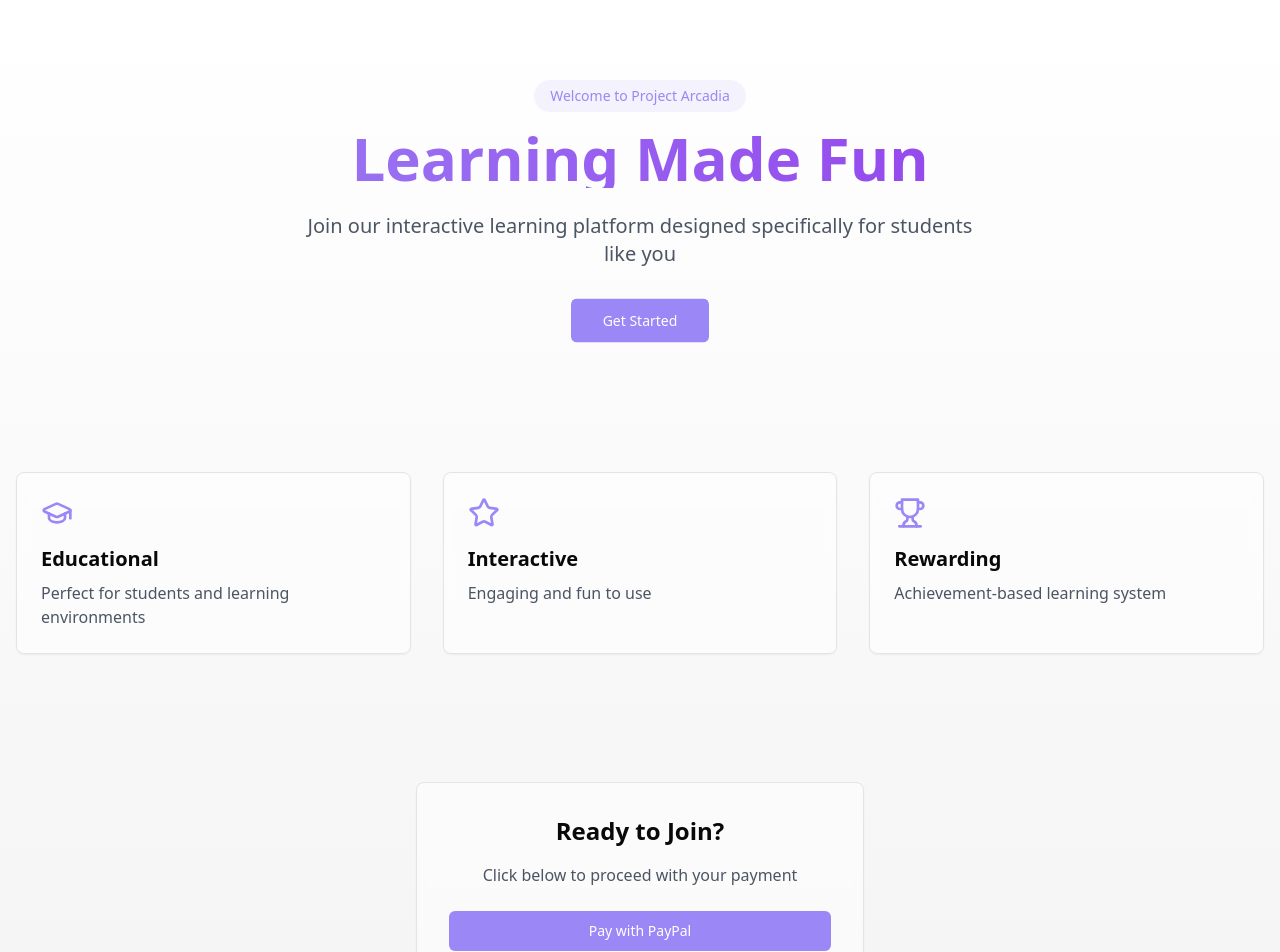
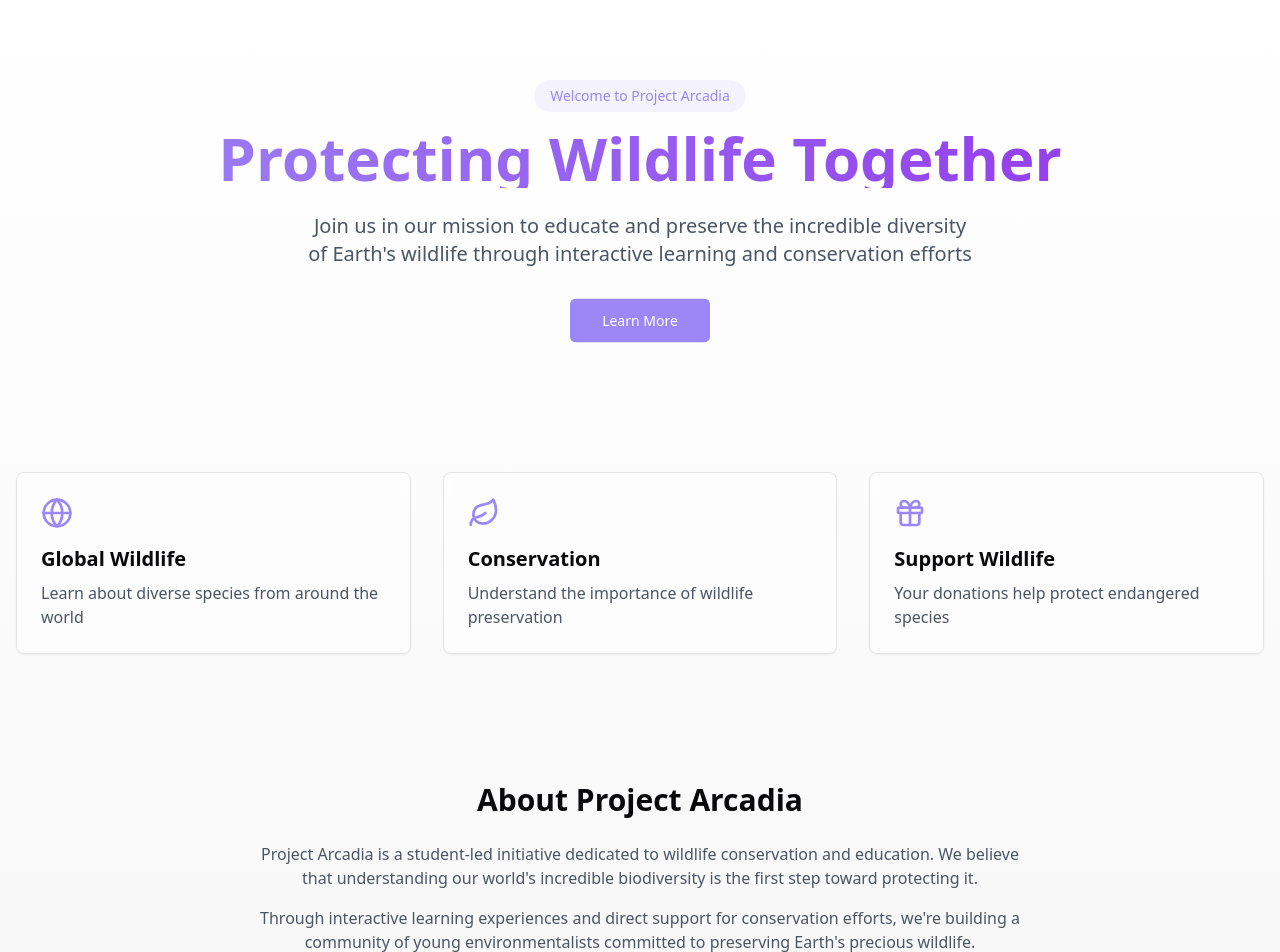
Before and after one commit to Project-Arcadia-WWF/Project-Arcadia, a React (Vite) app: page / in a window 1280 px wide. Shown: the top 952 px of the page. Built offline with nearby package versions, Linux system fonts and the light colour scheme.

Commit message:
Update website content and add donation button
This commit updates the website content to include information about wildlife and Project Arcadia.  A PayPal donation button is also added.

```diff
--- a/src/pages/Index.tsx
+++ b/src/pages/Index.tsx
@@ -2,7 +2,7 @@
 import { useState } from "react";
 import { Button } from "@/components/ui/button";
 import { Card } from "@/components/ui/card";
-import { GraduationCap, Star, Trophy } from "lucide-react";
+import { Leaf, Globe, Gift } from "lucide-react";
 import { useToast } from "@/hooks/use-toast";
 
 const Index = () => {
@@ -19,19 +19,19 @@ const Index = () => {
 
   const features = [
     {
-      icon: <GraduationCap className="w-8 h-8 text-primary" />,
-      title: "Educational",
-      description: "Perfect for students and learning environments",
+      icon: <Globe className="w-8 h-8 text-primary" />,
+      title: "Global Wildlife",
+      description: "Learn about diverse species from around the world",
     },
     {
-      icon: <Star className="w-8 h-8 text-primary" />,
-      title: "Interactive",
-      description: "Engaging and fun to use",
+      icon: <Leaf className="w-8 h-8 text-primary" />,
+      title: "Conservation",
+      description: "Understand the importance of wildlife preservation",
     },
     {
-      icon: <Trophy className="w-8 h-8 text-primary" />,
-      title: "Rewarding",
-      description: "Achievement-based learning system",
+      icon: <Gift className="w-8 h-8 text-primary" />,
+      title: "Support Wildlife",
+      description: "Your donations help protect endangered species",
     },
   ];
 
@@ -44,10 +44,10 @@ const Index = () => {
             Welcome to Project Arcadia
           </span>
           <h1 className="text-4xl md:text-6xl font-bold mb-6 bg-clip-text text-transparent bg-gradient-to-r from-primary to-purple-600">
-            Learning Made Fun
+            Protecting Wildlife Together
           </h1>
           <p className="text-gray-600 text-lg md:text-xl max-w-2xl mx-auto mb-8">
-            Join our interactive learning platform designed specifically for students like you
+            Join us in our mission to educate and preserve the incredible diversity of Earth's wildlife through interactive learning and conservation efforts
           </p>
           <Button
             size="lg"
@@ -55,11 +55,11 @@ const Index = () => {
             onClick={() => {
               toast({
                 title: "Welcome!",
-                description: "Thank you for your interest in Project Arcadia!",
+                description: "Thank you for your interest in wildlife conservation!",
               });
             }}
           >
-            Get Started
+            Learn More
           </Button>
         </div>
       </section>
@@ -81,13 +81,26 @@ const Index = () => {
         </div>
       </section>
 
-      {/* PayPal Section */}
+      {/* About Section */}
+      <section className="container mx-auto px-4 py-16">
+        <div className="max-w-3xl mx-auto text-center mb-16">
+          <h2 className="text-3xl font-bold mb-6">About Project Arcadia</h2>
+          <p className="text-gray-600 mb-4">
+            Project Arcadia is a student-led initiative dedicated to wildlife conservation and education. We believe that understanding our world's incredible biodiversity is the first step toward protecting it.
+          </p>
+          <p className="text-gray-600">
+            Through interactive learning experiences and direct support for conservation efforts, we're building a community of young environmentalists committed to preserving Earth's precious wildlife.
+          </p>
+        </div>
+      </section>
+
+      {/* Donation Section */}
       <section className="container mx-auto px-4 py-16">
         <div className="max-w-md mx-auto text-center">
           <Card className="p-8 backdrop-blur-sm bg-white/50">
-            <h2 className="text-2xl font-bold mb-4">Ready to Join?</h2>
+            <h2 className="text-2xl font-bold mb-4">Support Our Mission</h2>
             <p className="text-gray-600 mb-6">
-              Click below to proceed with your payment
+              Your donation helps us protect wildlife and their habitats
             </p>
             <Button
               className={`w-full ${
@@ -98,7 +111,7 @@ const Index = () => {
               onClick={handlePaypalClick}
               disabled={paypalClicked}
             >
-              {paypalClicked ? "PayPal Button Placeholder" : "Pay with PayPal"}
+              {paypalClicked ? "PayPal Button Placeholder" : "Donate with PayPal"}
             </Button>
           </Card>
         </div>
```
